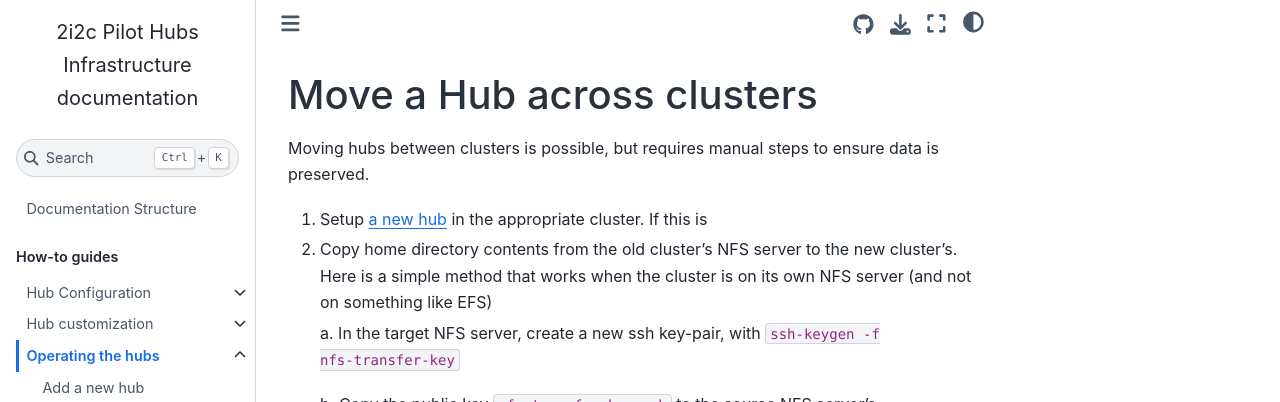
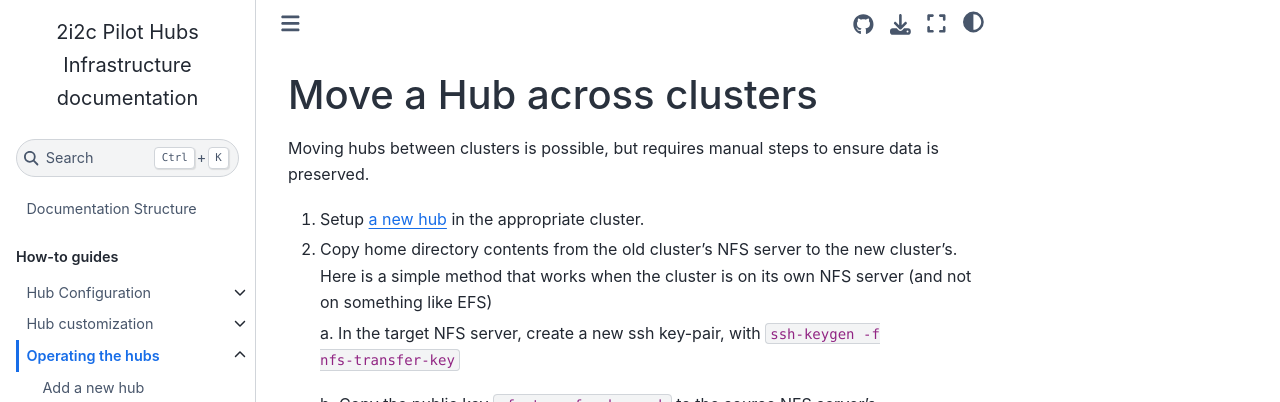
Before and after one commit to 2i2c-org/infrastructure, a Sphinx documentation site: the page built from docs/howto/operate/move-hub.md, in a window 1280 px wide and 1089 px high. Shown: the top 402 px of the window. Built offline with Sphinx 7.4.7 and the Sphinx Book theme 1.1.4, drawn with Linux system fonts in a browser that asks for light colours.

Commit message:
Remove half-baked sentence
Co-authored-by: Georgiana Elena <georgiana.dolocan@gmail.com>

```diff
--- a/docs/howto/operate/move-hub.md
+++ b/docs/howto/operate/move-hub.md
@@ -4,7 +4,6 @@
 to ensure data is preserved.
 
 1. Setup [a new hub](../../topic/config.md) in the appropriate cluster.
-   If this is
 
 2. Copy home directory contents from the old cluster's NFS server to
    the new cluster's. Here is a simple method that works when the
```
